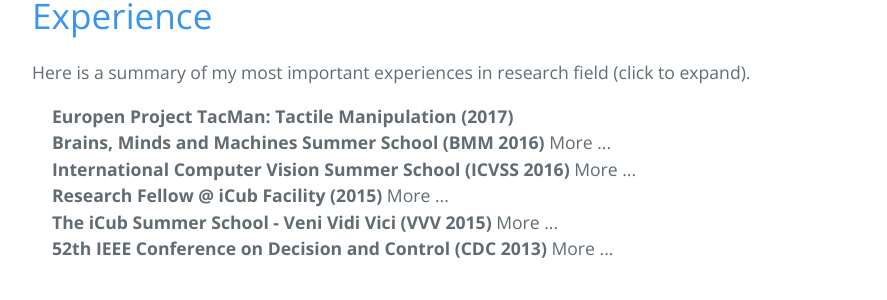
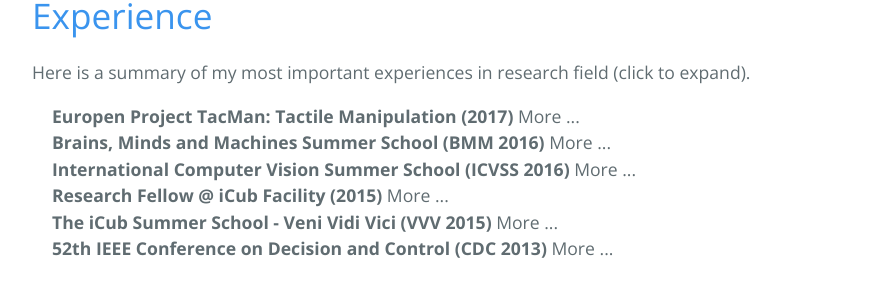
Before and after one commit to giuliavezzani/giuliavezzani_old.github.io, a Jekyll site: the page built from index.md, in a window 1280 px wide and 900 px high, scrolled down 1282 px. Shown: the part 156-456 px from the top of the window, without its empty margins (192-1079 px from the left). Built offline with Jekyll 4.4.1, drawn with Linux system fonts in a browser that asks for light colours; our own code applies the rules of GitHub Pages for plain Markdown files.

Commit message:
Update index.md

```diff
--- a/index.md
+++ b/index.md
@@ -39,7 +39,7 @@
 # Experience
 Here is a summary of my most important experiences in research field (click to expand).
 <details style="margin-left: 20px;">
- <summary>  <b>Europen Project TacMan: Tactile Manipulation (2017)</b> </summary>
+ <summary>  <b>Europen Project TacMan: Tactile Manipulation (2017)</b> More ... </summary>
         <p style="margin-left: 25px;">TacMan is a project founded by the European Union, FP7 ICT Cognitive System and Robotics, no. 610967.
         My work for the TacMan project contributed to improving <b>recognition and manipulation skills</b> for the
 humanoid robot iCub. I developed a model-based tactile object localization and recognition algorithm
```
